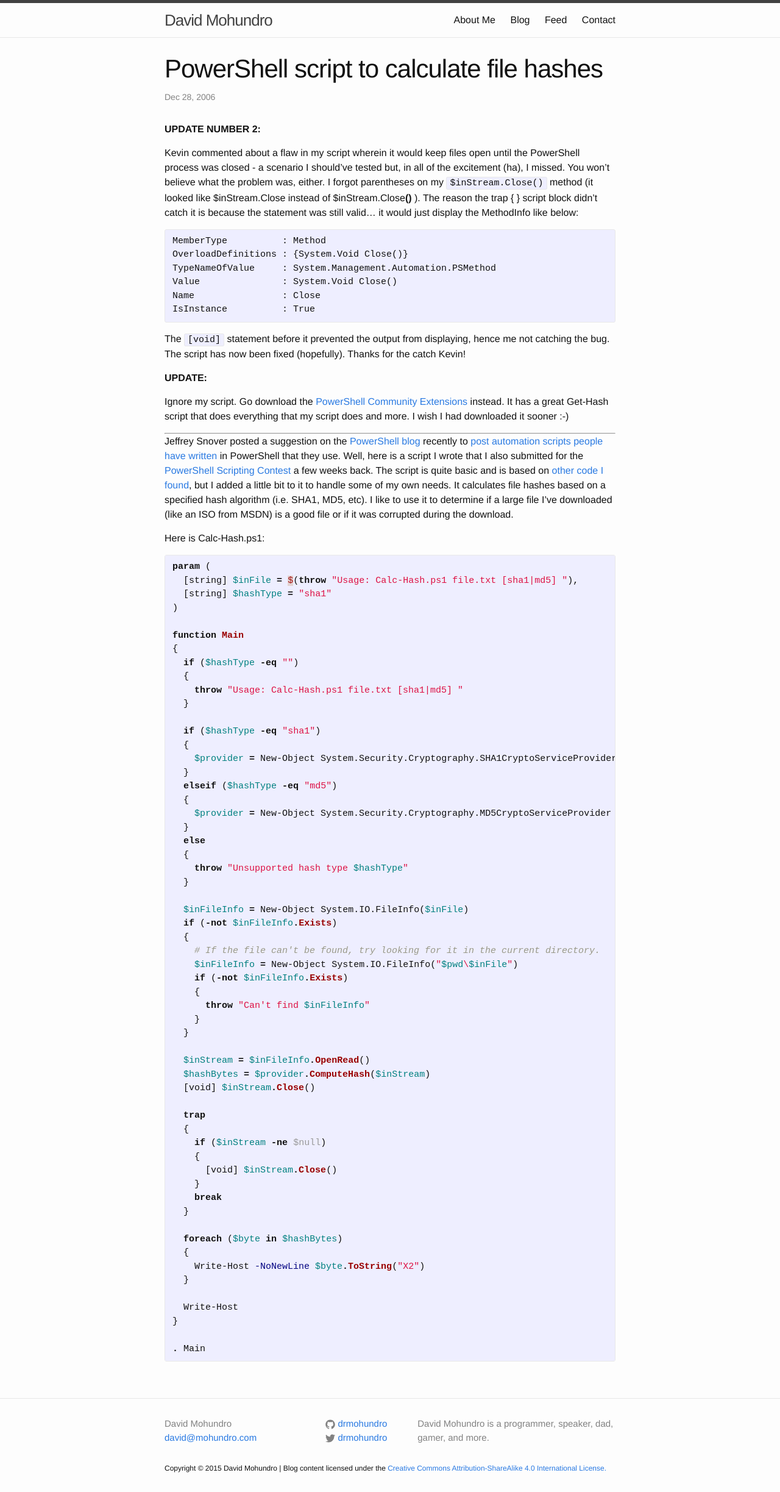
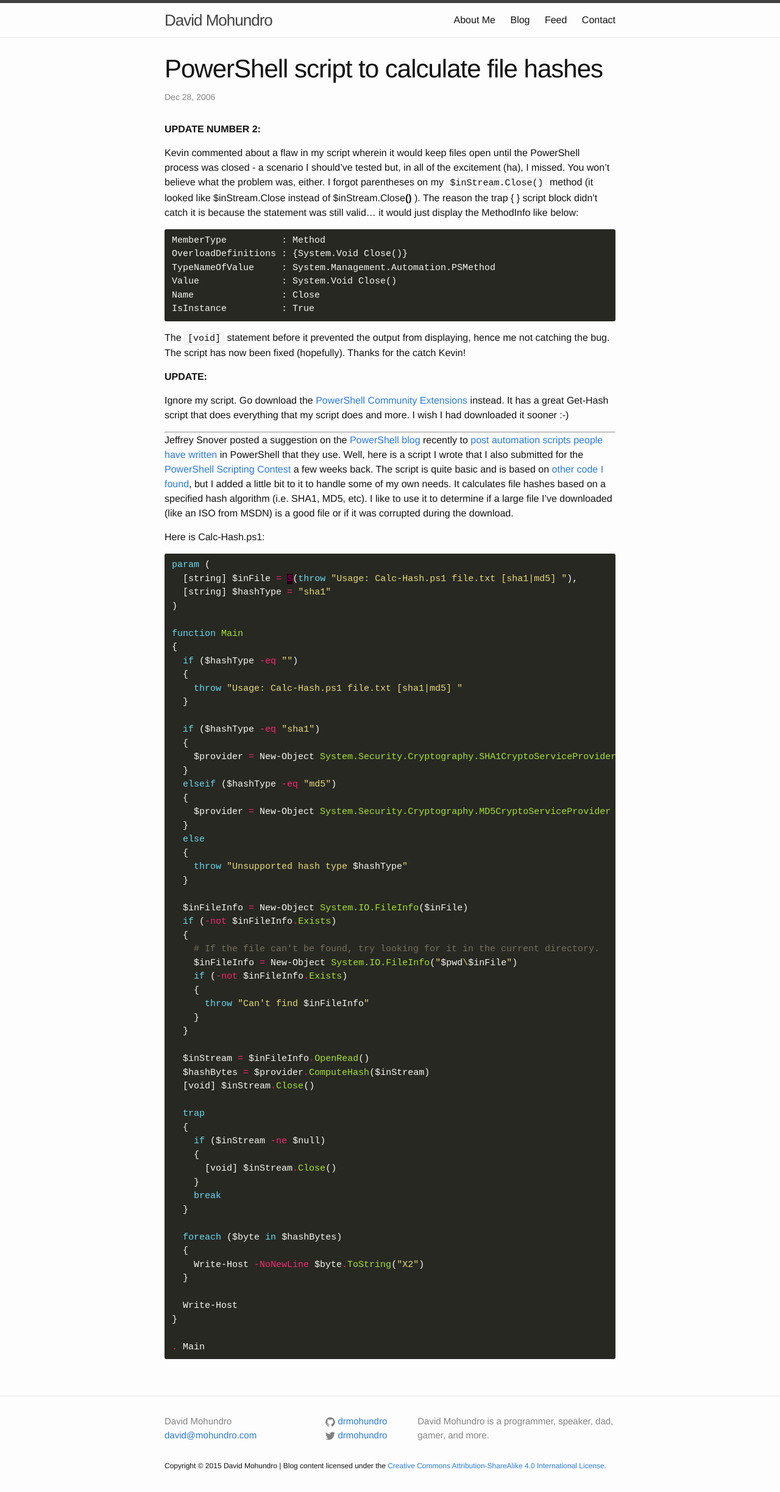
Before and after one commit to drmohundro/drmohundro.github.io, a Jekyll site: the page built from _posts/2006-12-28-powershell-script-to-calculate-file-hashes.markdown, in a window 1280 px wide. Shown: the whole page at 61% size. Built offline with Jekyll 4.4.1, drawn with Linux system fonts in a browser that asks for light colours; comment, search, counter and statistics services are not loaded.

Commit message:
Change code color scheme to monokai

```diff
--- a/_sass/_base.scss
+++ b/_sass/_base.scss
@@ -130,13 +130,13 @@
 pre,
 code {
     font-size: 15px;
-    border: 1px solid $grey-color-light;
     border-radius: 3px;
-    background-color: #eef;
+    background-color: #f8f8f8;
 }
 
 code {
     padding: 1px 5px;
+    border: solid 1px $grey-color-light;
 }
 
 pre {
@@ -144,6 +144,7 @@
     overflow-x: auto;
 
     > code {
+        border-radius: 0;
         border: 0;
         padding-right: 0;
         padding-left: 0;
--- a/_sass/_syntax-highlighting.scss
+++ b/_sass/_syntax-highlighting.scss
@@ -1,67 +1,70 @@
 /**
  * Syntax highlighting styles
  */
+
 .highlight {
-    background: #fff;
+    color: #f8f8f2;
     @extend %vertical-rhythm;
 
-    .c     { color: #998; font-style: italic } // Comment
-    .err   { color: #a61717; background-color: #e3d2d2 } // Error
-    .k     { font-weight: bold } // Keyword
-    .o     { font-weight: bold } // Operator
-    .cm    { color: #998; font-style: italic } // Comment.Multiline
-    .cp    { color: #999; font-weight: bold } // Comment.Preproc
-    .c1    { color: #998; font-style: italic } // Comment.Single
-    .cs    { color: #999; font-weight: bold; font-style: italic } // Comment.Special
-    .gd    { color: #000; background-color: #fdd } // Generic.Deleted
-    .gd .x { color: #000; background-color: #faa } // Generic.Deleted.Specific
-    .ge    { font-style: italic } // Generic.Emph
-    .gr    { color: #a00 } // Generic.Error
-    .gh    { color: #999 } // Generic.Heading
-    .gi    { color: #000; background-color: #dfd } // Generic.Inserted
-    .gi .x { color: #000; background-color: #afa } // Generic.Inserted.Specific
-    .go    { color: #888 } // Generic.Output
-    .gp    { color: #555 } // Generic.Prompt
-    .gs    { font-weight: bold } // Generic.Strong
-    .gu    { color: #aaa } // Generic.Subheading
-    .gt    { color: #a00 } // Generic.Traceback
-    .kc    { font-weight: bold } // Keyword.Constant
-    .kd    { font-weight: bold } // Keyword.Declaration
-    .kp    { font-weight: bold } // Keyword.Pseudo
-    .kr    { font-weight: bold } // Keyword.Reserved
-    .kt    { color: #458; font-weight: bold } // Keyword.Type
-    .m     { color: #099 } // Literal.Number
-    .s     { color: #d14 } // Literal.String
-    .na    { color: #008080 } // Name.Attribute
-    .nb    { color: #0086B3 } // Name.Builtin
-    .nc    { color: #458; font-weight: bold } // Name.Class
-    .no    { color: #008080 } // Name.Constant
-    .ni    { color: #800080 } // Name.Entity
-    .ne    { color: #900; font-weight: bold } // Name.Exception
-    .nf    { color: #900; font-weight: bold } // Name.Function
-    .nn    { color: #555 } // Name.Namespace
-    .nt    { color: #000080 } // Name.Tag
-    .nv    { color: #008080 } // Name.Variable
-    .ow    { font-weight: bold } // Operator.Word
-    .w     { color: #bbb } // Text.Whitespace
-    .mf    { color: #099 } // Literal.Number.Float
-    .mh    { color: #099 } // Literal.Number.Hex
-    .mi    { color: #099 } // Literal.Number.Integer
-    .mo    { color: #099 } // Literal.Number.Oct
-    .sb    { color: #d14 } // Literal.String.Backtick
-    .sc    { color: #d14 } // Literal.String.Char
-    .sd    { color: #d14 } // Literal.String.Doc
-    .s2    { color: #d14 } // Literal.String.Double
-    .se    { color: #d14 } // Literal.String.Escape
-    .sh    { color: #d14 } // Literal.String.Heredoc
-    .si    { color: #d14 } // Literal.String.Interpol
-    .sx    { color: #d14 } // Literal.String.Other
-    .sr    { color: #009926 } // Literal.String.Regex
-    .s1    { color: #d14 } // Literal.String.Single
-    .ss    { color: #990073 } // Literal.String.Symbol
-    .bp    { color: #999 } // Name.Builtin.Pseudo
-    .vc    { color: #008080 } // Name.Variable.Class
-    .vg    { color: #008080 } // Name.Variable.Global
-    .vi    { color: #008080 } // Name.Variable.Instance
-    .il    { color: #099 } // Literal.Number.Integer.Long
+    pre, code { background-color: #272822; }
+
+    .hll { background-color: #49483e }
+    .c   { color: #75715e } /* Comment */
+    .err { color: #960050; background-color: #1e0010 } /* Error */
+    .k   { color: #66d9ef } /* Keyword */
+    .l   { color: #ae81ff } /* Literal */
+    .n   { color: #f8f8f2 } /* Name */
+    .o   { color: #f92672 } /* Operator */
+    .p   { color: #f8f8f2 } /* Punctuation */
+    .cm  { color: #75715e } /* Comment.Multiline */
+    .cp  { color: #75715e } /* Comment.Preproc */
+    .c1  { color: #75715e } /* Comment.Single */
+    .cs  { color: #75715e } /* Comment.Special */
+    .ge  { font-style: italic } /* Generic.Emph */
+    .gs  { font-weight: bold } /* Generic.Strong */
+    .kc  { color: #66d9ef } /* Keyword.Constant */
+    .kd  { color: #66d9ef } /* Keyword.Declaration */
+    .kn  { color: #f92672 } /* Keyword.Namespace */
+    .kp  { color: #66d9ef } /* Keyword.Pseudo */
+    .kr  { color: #66d9ef } /* Keyword.Reserved */
+    .kt  { color: #66d9ef } /* Keyword.Type */
+    .ld  { color: #e6db74 } /* Literal.Date */
+    .m   { color: #ae81ff } /* Literal.Number */
+    .s   { color: #e6db74 } /* Literal.String */
+    .na  { color: #a6e22e } /* Name.Attribute */
+    .nb  { color: #f8f8f2 } /* Name.Builtin */
+    .nc  { color: #a6e22e } /* Name.Class */
+    .no  { color: #66d9ef } /* Name.Constant */
+    .nd  { color: #a6e22e } /* Name.Decorator */
+    .ni  { color: #f8f8f2 } /* Name.Entity */
+    .ne  { color: #a6e22e } /* Name.Exception */
+    .nf  { color: #a6e22e } /* Name.Function */
+    .nl  { color: #f8f8f2 } /* Name.Label */
+    .nn  { color: #f8f8f2 } /* Name.Namespace */
+    .nx  { color: #a6e22e } /* Name.Other */
+    .py  { color: #f8f8f2 } /* Name.Property */
+    .nt  { color: #f92672 } /* Name.Tag */
+    .nv  { color: #f8f8f2 } /* Name.Variable */
+    .ow  { color: #f92672 } /* Operator.Word */
+    .w   { color: #f8f8f2 } /* Text.Whitespace */
+    .mf  { color: #ae81ff } /* Literal.Number.Float */
+    .mh  { color: #ae81ff } /* Literal.Number.Hex */
+    .mi  { color: #ae81ff } /* Literal.Number.Integer */
+    .mo  { color: #ae81ff } /* Literal.Number.Oct */
+    .sb  { color: #e6db74 } /* Literal.String.Backtick */
+    .sc  { color: #e6db74 } /* Literal.String.Char */
+    .sd  { color: #e6db74 } /* Literal.String.Doc */
+    .s2  { color: #e6db74 } /* Literal.String.Double */
+    .se  { color: #ae81ff } /* Literal.String.Escape */
+    .sh  { color: #e6db74 } /* Literal.String.Heredoc */
+    .si  { color: #e6db74 } /* Literal.String.Interpol */
+    .sx  { color: #e6db74 } /* Literal.String.Other */
+    .sr  { color: #e6db74 } /* Literal.String.Regex */
+    .s1  { color: #e6db74 } /* Literal.String.Single */
+    .ss  { color: #e6db74 } /* Literal.String.Symbol */
+    .bp  { color: #f8f8f2 } /* Name.Builtin.Pseudo */
+    .vc  { color: #f8f8f2 } /* Name.Variable.Class */
+    .vg  { color: #f8f8f2 } /* Name.Variable.Global */
+    .vi  { color: #f8f8f2 } /* Name.Variable.Instance */
+    .il  { color: #ae81ff } /* Literal.Number.Integer.Long */
 }
```
